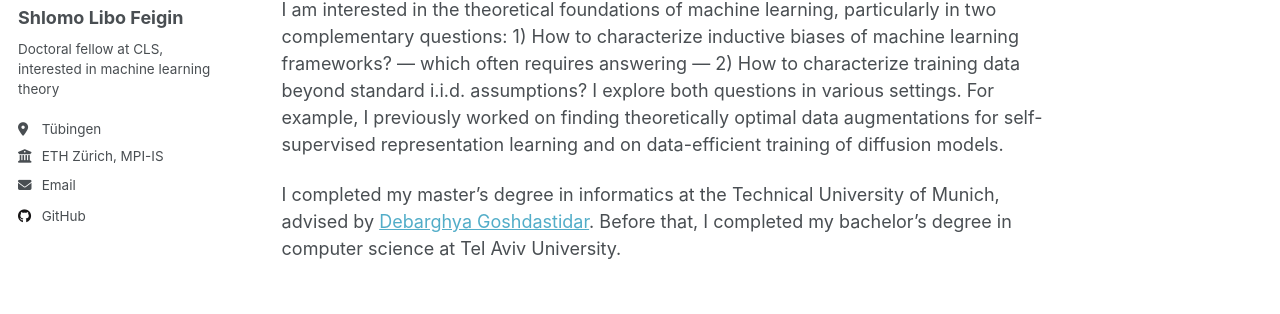
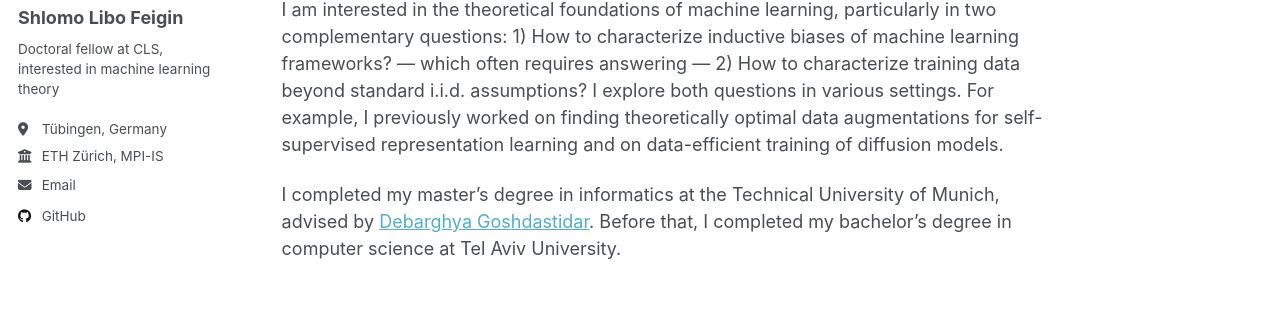
Before and after one commit to ShlomoLibo/shlomolibo.github.io, a Jekyll site: the page built from _pages/about.md, in a window 1280 px wide. Shown: the part 277-591 px from the top of the page. Built offline with Jekyll 4.4.1, drawn with Linux system fonts in a browser that asks for light colours.

Commit message:
Changed location to include country

```diff
--- a/_config.yml
+++ b/_config.yml
@@ -26,7 +26,7 @@ author:
   name             : "Shlomo Libo Feigin"
   # pronouns         : # example: "she/her"
   bio              : "Doctoral fellow at CLS, interested in machine learning theory"
-  location         : "Tübingen"
+  location         : "Tübingen, Germany"
   employer         : "ETH Zürich, MPI-IS"
   #uri              : "shlomolibo.github.io"
   email            : "liboshlomi (at) gmail.com"
```
